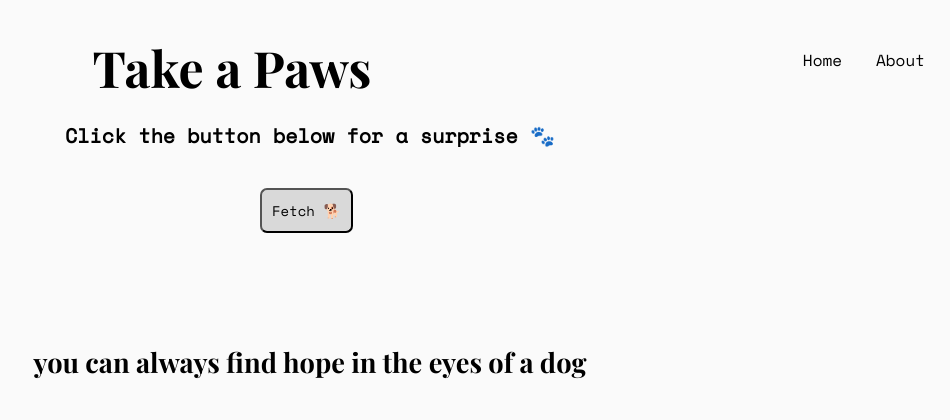
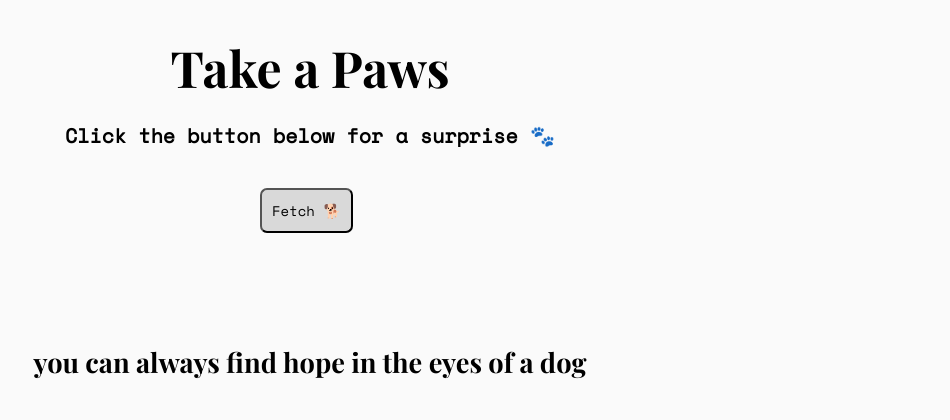
Before and after one commit to rvth/takeapaws, a Flask app: page / in a window 1280 px wide. Shown: the top 420 px of the page, without its empty margins (330-1280 px from the left). Run offline with Flask 2, Linux system fonts and the light colour scheme.

Commit message:
updating index

```diff
--- a/templates/index.html
+++ b/templates/index.html
@@ -23,17 +23,9 @@ j=d.createElement(s),dl=l!='dataLayer'?'&l='+l:'';j.async=true;j.src=
 <noscript><iframe src="https://www.googletagmanager.com/ns.html?id=GTM-WXGVDP69"
 height="0" width="0" style="display:none;visibility:hidden"></iframe></noscript>
 <!-- End Google Tag Manager (noscript) -->
- <header>
-    <nav>
-        <div class="container container-nav">
-            <ul>
-                <li><a href="{{ url_for('about') }}">About</a></li>
-                <li><a class="active" href="{{ url_for('home') }}">Home</a></li>
-            </ul>
-        </div>
-    </nav>
+
     <h1>Take a Paws</h1>
-</header>
+
 
 <h3>Click the button below for a surprise &#128062;</h3>
 
```
